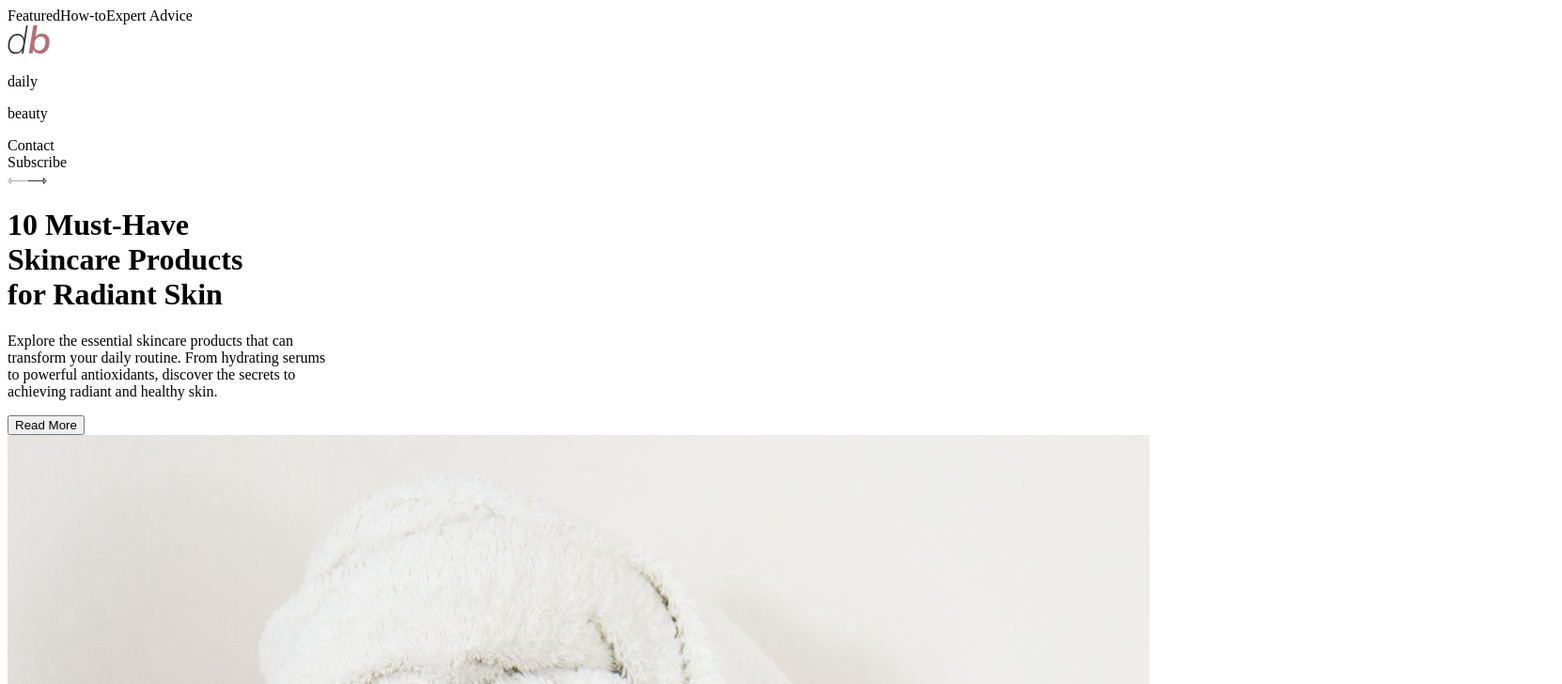
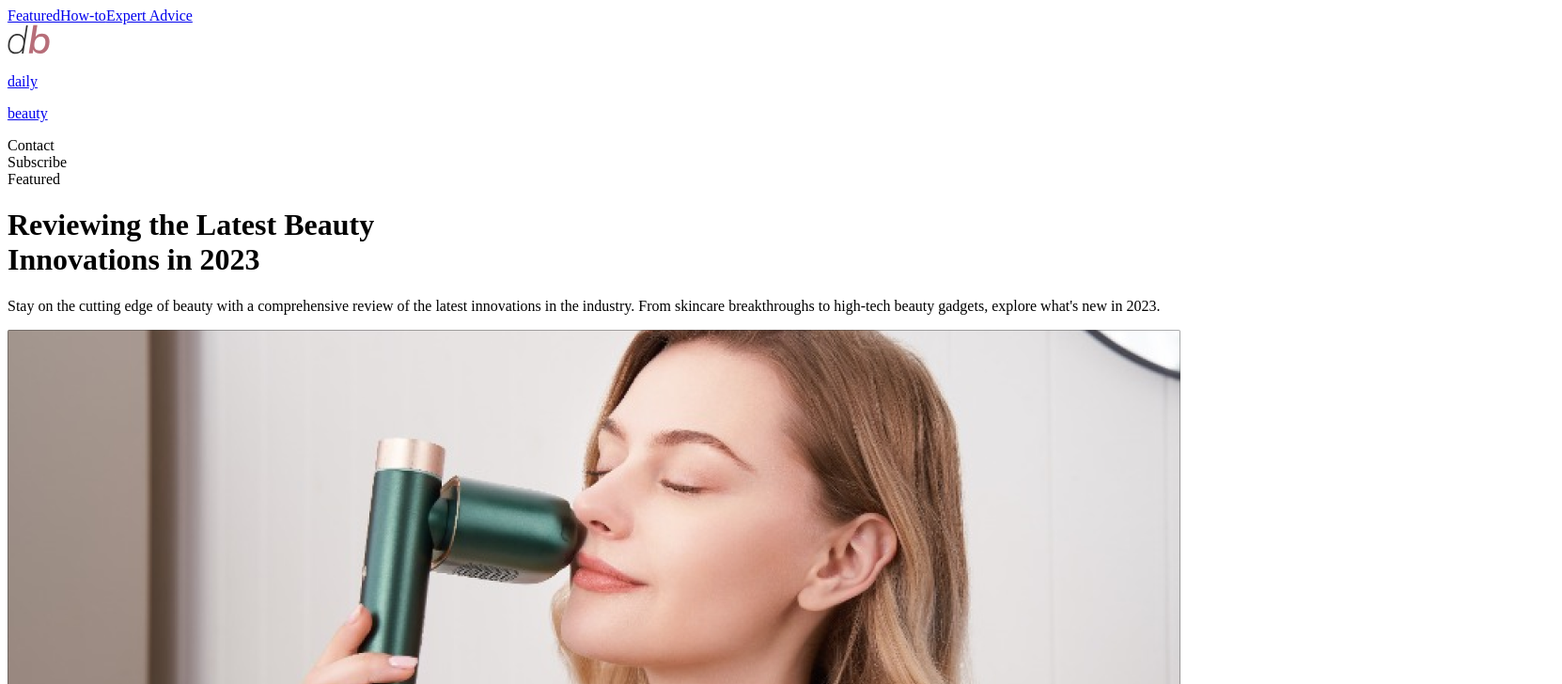
Before and after one commit to AndreAdyatmoko/daily-beauty, a React (Create React App) app: page /featured in a window 1280 px wide. Shown: the top 728 px of the page at 94% size, 1662 px wide, since content can reach past the window. Built offline with nearby package versions, Linux system fonts and the light colour scheme.

Commit message:
Add Features

```diff
--- a/src/App.js
+++ b/src/App.js
@@ -1,10 +1,19 @@
+import Navbar from "./components/navbar/Navbar";
+import Featured from "./components/navbar/featured/Featured";
 import Home from "./pages/Home";
+import { Routes, Route } from "react-router-dom";
 
 function App() {
   return (
+    <>
     <div>
-      <Home />
-    </div>
+      <Navbar />
+      <Routes>
+        <Route path="/" element={<Home />} />
+        <Route path="/featured" element={<Featured />} />
+      </Routes>
+      </div>
+    </>
   );
 }
 
--- a/src/components/navbar/Navbar.jsx
+++ b/src/components/navbar/Navbar.jsx
@@ -1,6 +1,7 @@
 import React from "react";
 import { IconD, IconB } from "../icons/icons";
 import { Button3 } from "../button/button";
+import { Link } from "react-router-dom";
 
 const Navbar = () => {
   return (
@@ -8,16 +9,23 @@ const Navbar = () => {
       <div className="bg-white fixed top-0 left-0 w-full z-50 px-8 ">
         <div className="flex items-center justify-between">
           <div className="flex items-center gap-6">
+            <Link to="/featured">
               <span className="text-gray-700 font-normal text-lg cursor-pointer hover:bg-gray-200 hover:border-gray-500 ">
                 Featured
               </span>
+            </Link>
+            <Link>
               <span className="text-gray-700 font-normal text-lg cursor-pointer hover:bg-gray-200 ">
                 How-to
               </span>
+            </Link>
+            <Link>
               <span className="text-gray-700 font-normal text-lg cursor-pointer hover:bg-gray-200">
                 Expert Advice
               </span>
+            </Link>
           </div>
+          <Link to="/">
             <div className="flex items-center flex-col">
               <div className="flex items-center">
                 <IconD />
@@ -28,6 +36,7 @@ const Navbar = () => {
                 <p className="text-pink-500 font-normal text-lg">beauty</p>
               </div>
             </div>
+          </Link>
           <div className="flex items-center gap-10">
             <span className="text-gray-700 font-normal text-lg">Contact</span>
             <Button3>Subscribe</Button3>
--- /dev/null
+++ b/src/components/navbar/featured/Featured.jsx
@@ -0,0 +1,38 @@
+import React from "react";
+
+const Featured = () => {
+  return (
+    <div
+      className="container px-8"
+      style={{ width: "1248px", height: "702px" }}
+    >
+      <div className="border-t border-gray-500">
+        <div className="items-center font-serif text-gray-70 text-center">
+          <div className="mt-20">
+            <span className="text-pink-500 up items-center">Featured</span>
+            <div className="max-w-3xl mx-auto">
+              <h1 className="text-4xl font-bold leading-tight">
+                Reviewing the Latest Beauty <br /> Innovations in 2023
+              </h1>
+              <p className="text-lg mt-6 leading-relaxed">
+                Stay on the cutting edge of beauty with a comprehensive review
+                of the latest innovations in the industry. From skincare
+                breakthroughs to high-tech beauty gadgets, explore what's new in
+                2023.
+              </p>
+            </div>
+          </div>
+          <div>
+            <img
+              src="/assets/banner12.png"
+              alt="Skincare Products"
+              className="w-full max-h-full object-cover"
+            />
+          </div>
+        </div>
+      </div>
+    </div>
+  );
+};
+
+export default Featured;
```
Also changed, not shown: public/assets/banner12.png (added). Lines whose indentation alone changed are shown as unchanged.
